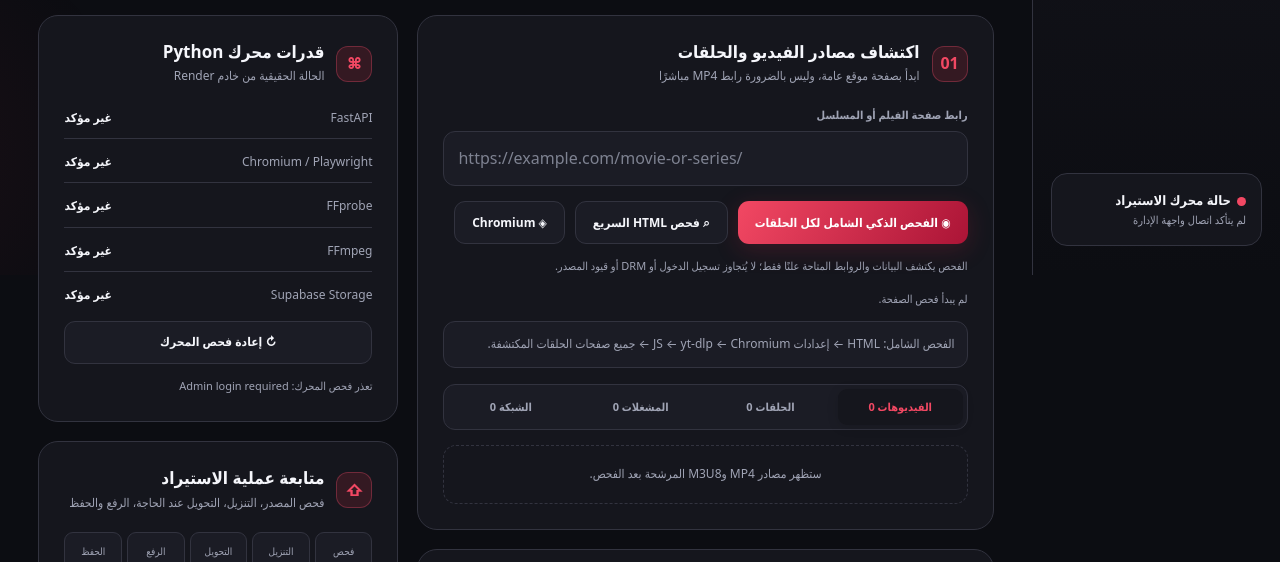
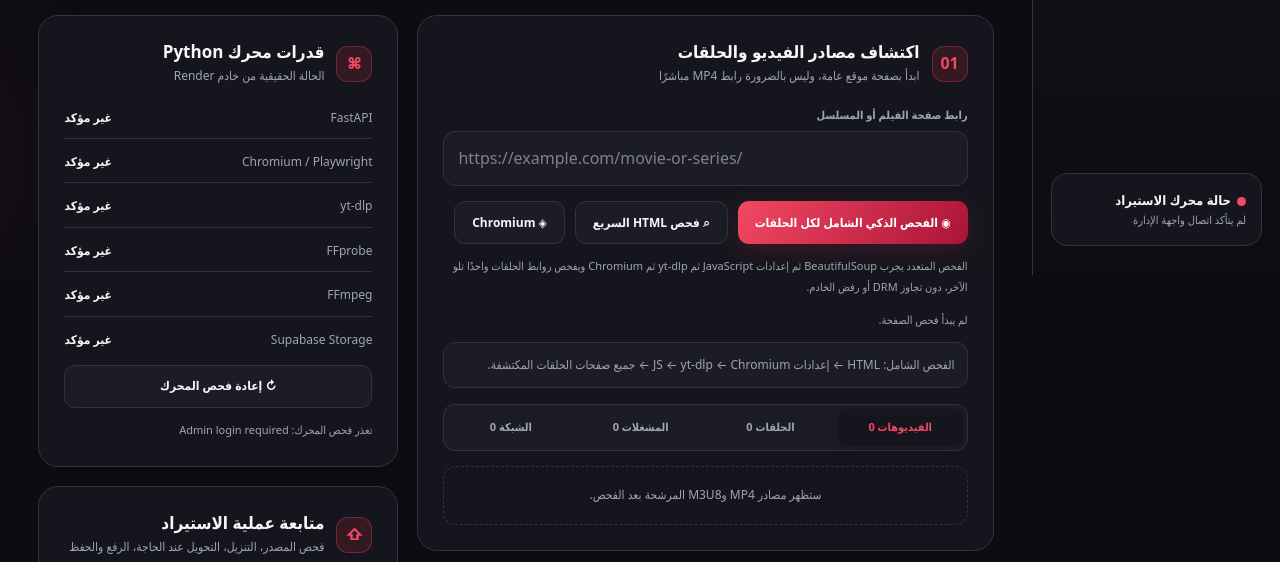
Before and after one commit to youef/app_apk, a FastAPI app: page /studio/private-videos in a window 1280 px wide. Shown: the part 525-1087 px from the top of the page. Run offline with FastAPI, Linux system fonts and the light colour scheme.

Commit message:
Show yt-dlp status and explain five-stage episode scanning in admin UI

```diff
--- a/python-cloud-studio/templates/private-videos.html
+++ b/python-cloud-studio/templates/private-videos.html
@@ -165,7 +165,7 @@ button:focus-visible,a:focus-visible,input:focus-visible,textarea:focus-visible{
             <button type="button" class="btn secondary" id="discover-page">⌕ فحص HTML السريع</button>
             <button type="button" class="btn secondary" id="browser-diagnose">◈ Chromium</button>
           </div>
-          <p class="hint">الفحص يكتشف البيانات والروابط المتاحة علنًا فقط؛ لا يُتجاوز تسجيل الدخول أو DRM أو قيود المصدر.</p>
+          <p class="hint">الفحص المتعدد يجرب BeautifulSoup ثم إعدادات JavaScript ثم yt-dlp ثم Chromium ويفحص روابط الحلقات واحدًا تلو الآخر، دون تجاوز DRM أو رفض الخادم.</p>
           <div id="discovery-status" class="mini-status" role="status">لم يبدأ فحص الصفحة.</div>
           <div id="deep-progress" class="notice" style="margin-top:12px" role="status">الفحص الشامل: HTML ← إعدادات JS ← yt-dlp ← Chromium ← جميع صفحات الحلقات المكتشفة.</div>
           <div id="deep-methods" class="results" aria-label="نتائج محركات الفحص"></div>
@@ -215,6 +215,7 @@ button:focus-visible,a:focus-visible,input:focus-visible,textarea:focus-visible{
           <ul class="service-list" aria-live="polite">
             <li><span class="service-label">FastAPI</span><strong class="service-value" id="cap-api">فحص...</strong></li>
             <li><span class="service-label">Chromium / Playwright</span><strong class="service-value" id="cap-chromium">فحص...</strong></li>
+            <li><span class="service-label">yt-dlp</span><strong class="service-value" id="cap-ytdlp">فحص...</strong></li>
             <li><span class="service-label">FFprobe</span><strong class="service-value" id="cap-ffprobe">فحص...</strong></li>
             <li><span class="service-label">FFmpeg</span><strong class="service-value" id="cap-ffmpeg">فحص...</strong></li>
             <li><span class="service-label">Supabase Storage</span><strong class="service-value" id="cap-storage">فحص...</strong></li>
@@ -526,12 +527,12 @@ async function refreshHealth(){
   $("top-version").textContent=safeText(data.version||"Film Studio",35);
   $("engine-stat").textContent="متصل";
   $("side-dot").className="dot good";$("side-service").textContent="الخدمة متصلة: "+safeText(data.version,45);
-  setCap("cap-api",true);setCap("cap-chromium",data.chromium);setCap("cap-ffprobe",data.ffprobe);setCap("cap-ffmpeg",data.ffmpeg);setCap("cap-storage",data.private_storage_configured);
+  setCap("cap-api",true);setCap("cap-chromium",data.chromium);setCap("cap-ytdlp",data.yt_dlp);setCap("cap-ffprobe",data.ffprobe);setCap("cap-ffmpeg",data.ffmpeg);setCap("cap-storage",data.private_storage_configured);
   $("health-detail").textContent="صيغة الإدخال: "+(data.formats||[]).join(", ").toUpperCase()+" • حد الملف "+(data.limits?.max_file_gib||"؟")+" GB • هذا التحقق للإعدادات وليس اختبار رفع فعلي.";
  }catch(e){
   $("engine-stat").textContent="غير متاح";$("side-dot").className="dot bad";$("side-service").textContent="لم يتأكد اتصال واجهة الإدارة";
   $("health-detail").textContent="تعذر فحص المحرك: "+e.message;
-  for(const id of ["cap-api","cap-chromium","cap-ffprobe","cap-ffmpeg","cap-storage"])$(id).textContent="غير مؤكد";
+  for(const id of ["cap-api","cap-chromium","cap-ytdlp","cap-ffprobe","cap-ffmpeg","cap-storage"])$(id).textContent="غير مؤكد";
  }
 }
 $("deep-scan").addEventListener("click",deepScan);
```
